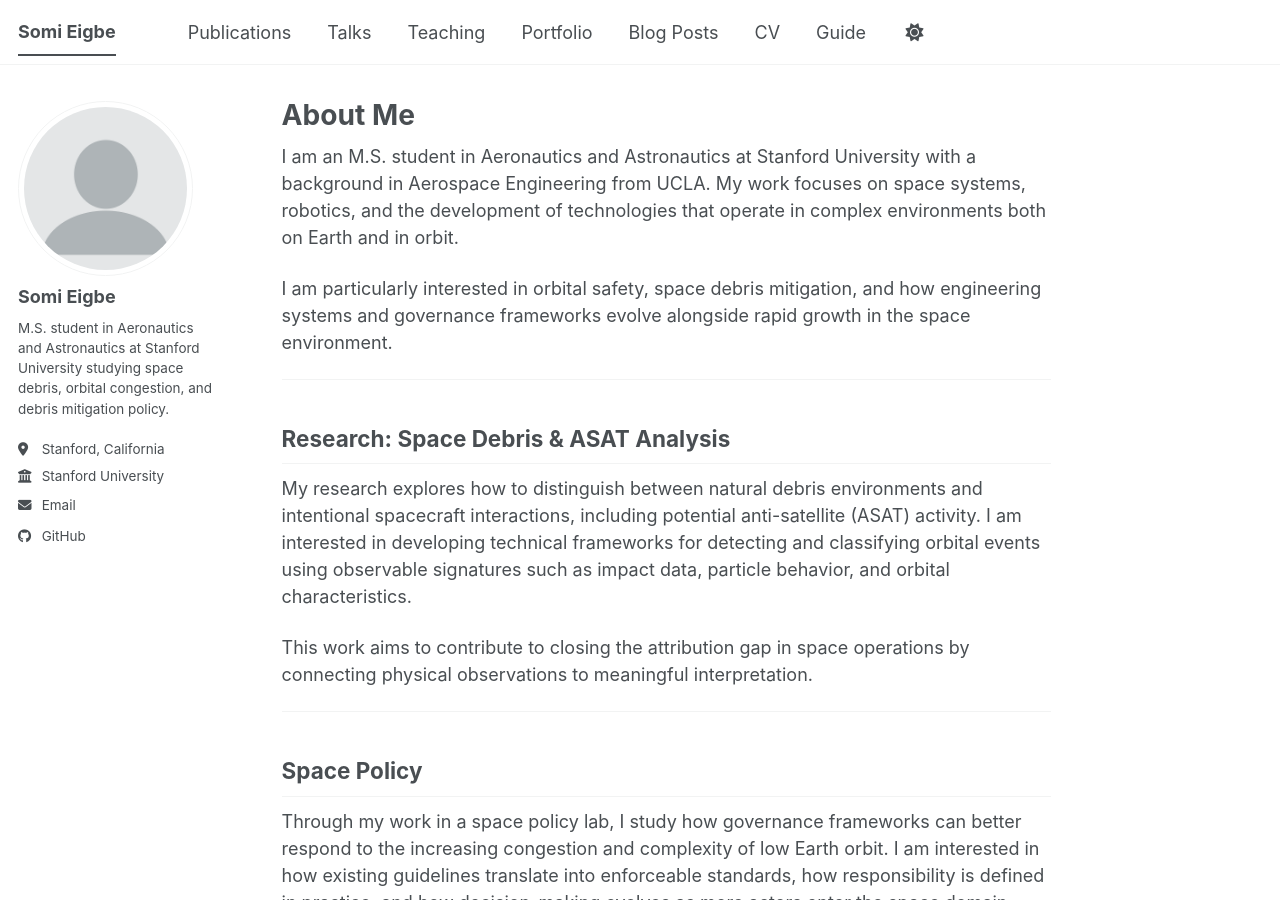
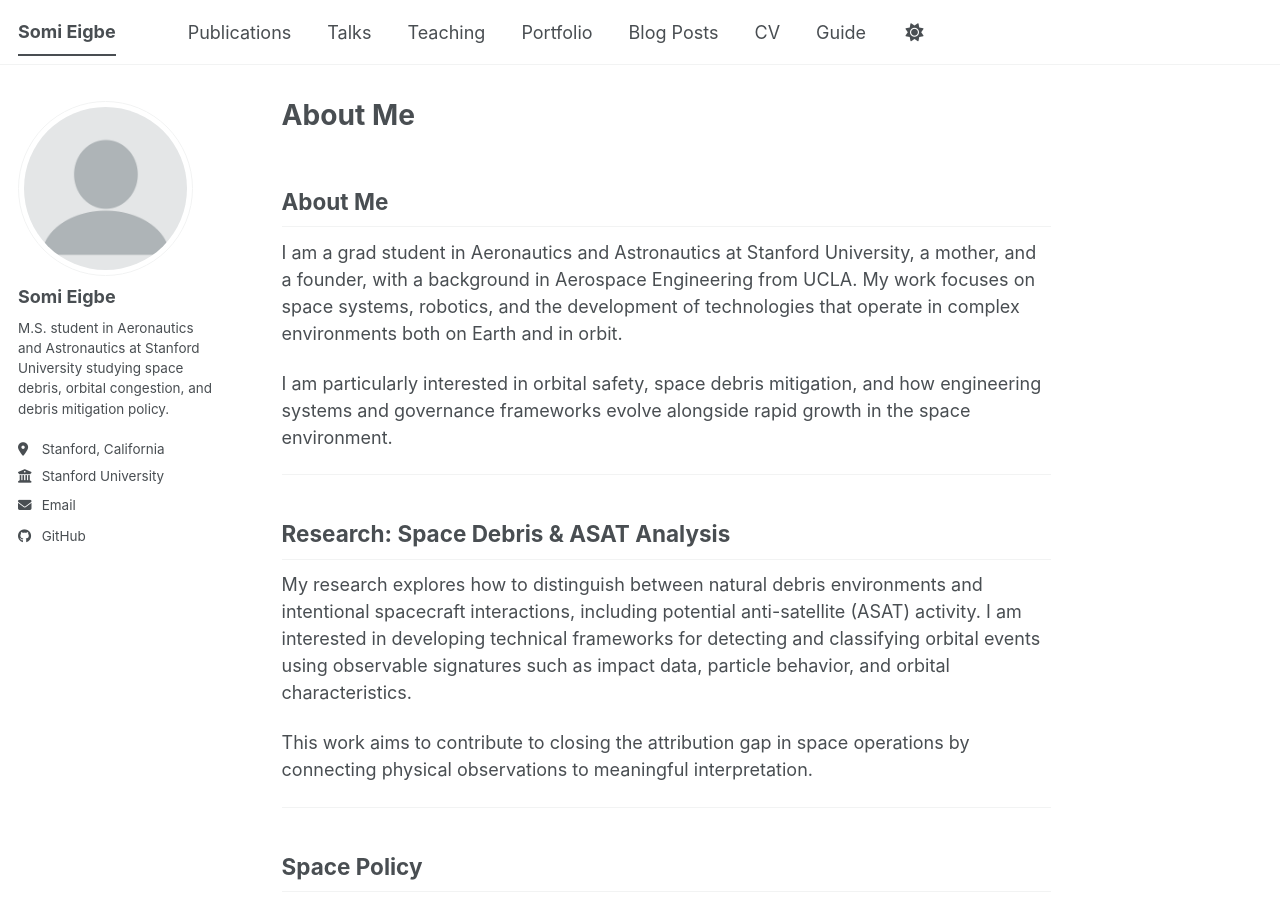
Before and after one commit to somisash/somisash.github.io, a Jekyll site: the page built from _pages/about.md, in a window 1280 px wide and 900 px high. Built offline with Jekyll 4.4.1, drawn with Linux system fonts in a browser that asks for light colours; a script bundle is joined from its source files by our own code; library files that are not in the unit come from our copies; our own code applies the rules of GitHub Pages for plain Markdown files.

Commit message:
Update about.md

```diff
--- a/_pages/about.md
+++ b/_pages/about.md
@@ -1,15 +1,15 @@
 ---
 permalink: /
-title: "About Me"
+title:
 author_profile: true
 redirect_from:
   - /about/
   - /about.html
 ---
 
+## About Me
 
-
-I am an M.S. student in Aeronautics and Astronautics at Stanford University with a background in Aerospace Engineering from UCLA. My work focuses on space systems, robotics, and the development of technologies that operate in complex environments both on Earth and in orbit.
+I am a grad student in Aeronautics and Astronautics at Stanford University, a mother, and a founder, with a background in Aerospace Engineering from UCLA. My work focuses on space systems, robotics, and the development of technologies that operate in complex environments both on Earth and in orbit.
 
 I am particularly interested in orbital safety, space debris mitigation, and how engineering systems and governance frameworks evolve alongside rapid growth in the space environment.
 
```
